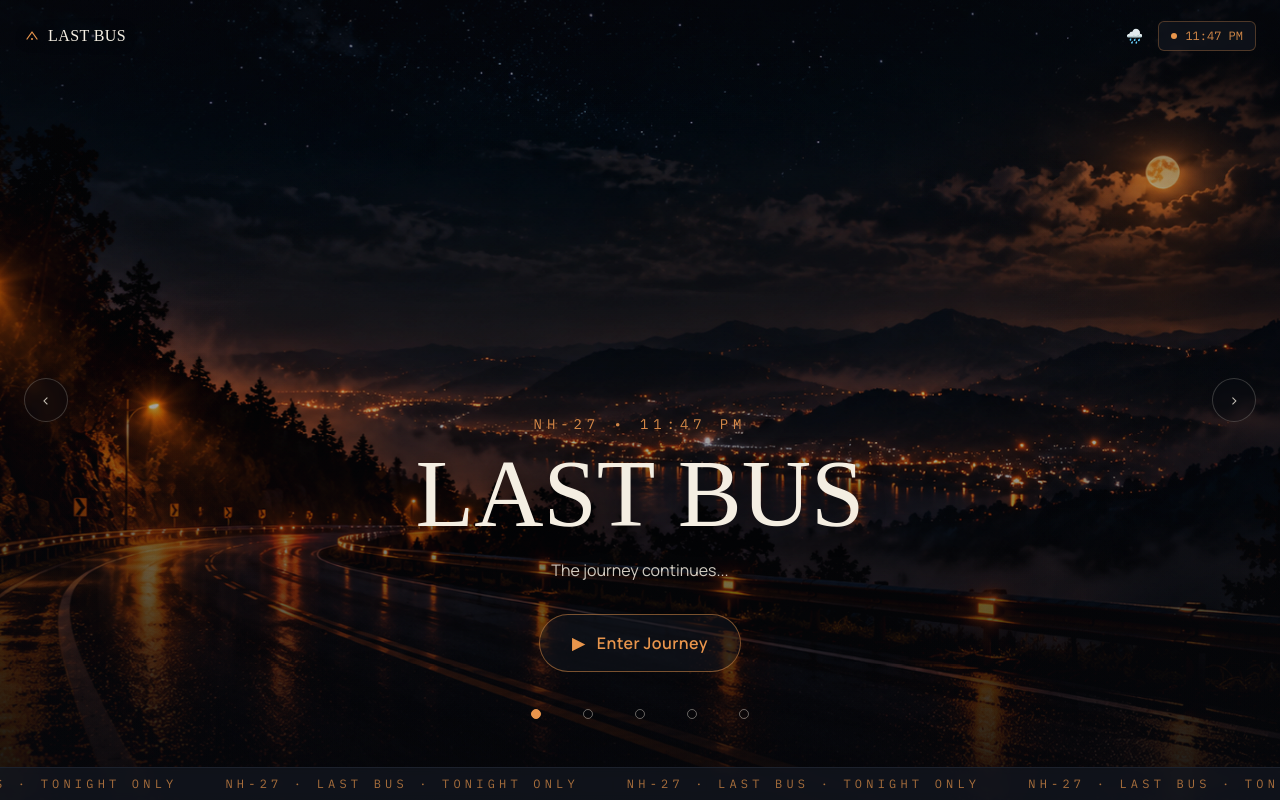
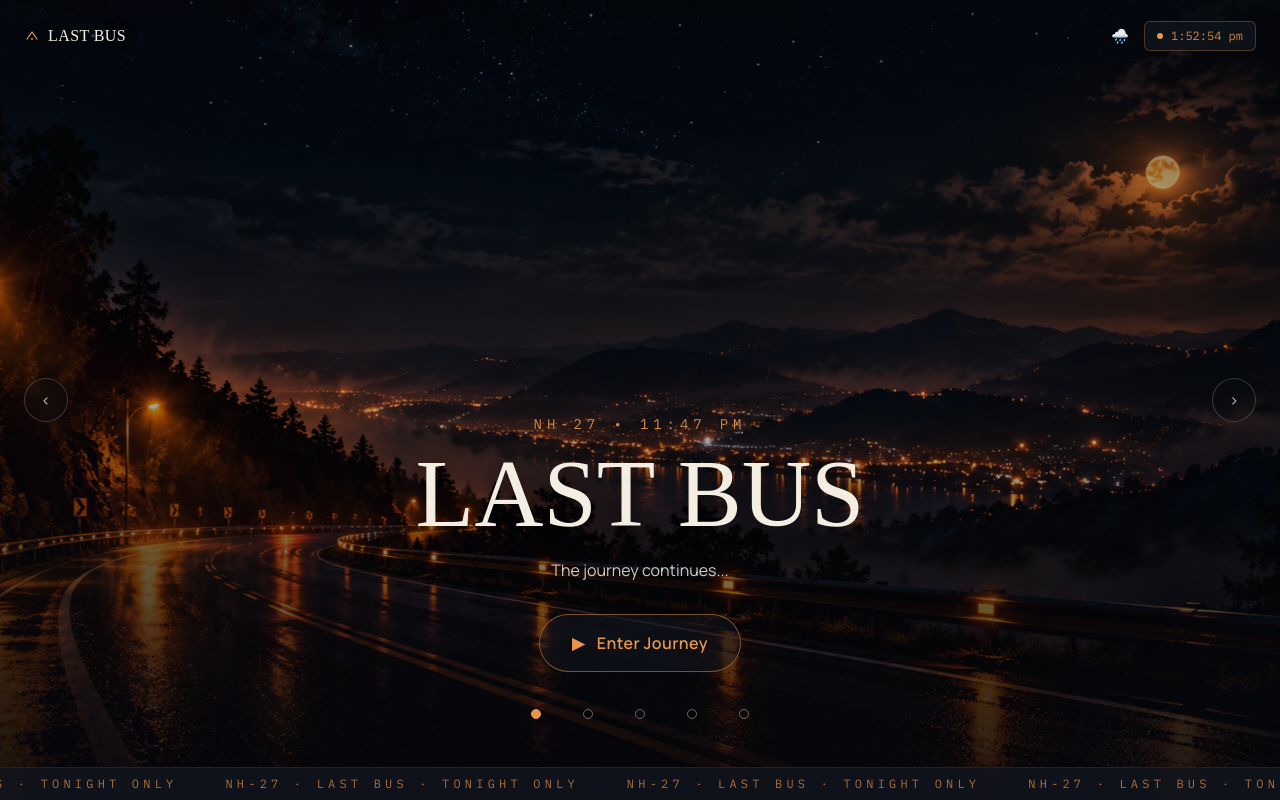
Before and after one commit to vishalmall8419/lastBus, a React (Vite) app: page / in a window 1280 px wide. Built offline with nearby package versions, Linux system fonts and the light colour scheme; no server answers; a web font is replaced by a local one.

Commit message:
new update

```diff
--- a/src/App.jsx
+++ b/src/App.jsx
@@ -6,6 +6,7 @@ import MusicPlayer from "./components/MusicSystem/MusicPlayer";
 import MoodSuggestion from "./components/MusicSystem/MoodSuggestion";
 import useMusic from "./hooks/useMusic";
 import useJourneyClock from "./hooks/useJourneyClock";
+import useCurrentTime from "./hooks/useCurrentTime";
 import heroSlides from "./data/heroSlides";
 import { resolveMoodChange } from "./utils/moodToPlaylistMap";
 
@@ -29,6 +30,7 @@ function AppContent() {
   const isFirstClockStep = useRef(true);
 
   const journeyClock = useJourneyClock(playerStatus !== "idle");
+  const currentTime = useCurrentTime();
 
   // Refs so the clock-progression effect below can read the *latest*
   // isPlaying/selectedMood without needing them in its dependency array —
@@ -39,8 +41,6 @@ function AppContent() {
   const selectedMoodRef = useRef(selectedMood);
   selectedMoodRef.current = selectedMood;
 
-  const journeyTime =
-    playerStatus === "idle" ? activeSlide.location.split("•").pop().trim() : journeyClock.time;
 
   const handleSlideChange = useCallback(
     (slide) => {
@@ -84,7 +84,7 @@ function AppContent() {
 
   return (
     <div className="relative min-h-screen w-full bg-night text-cream">
-      <TopNav journeyTime={journeyTime} isJourneyComplete={journeyClock.isJourneyComplete} />
+      <TopNav currentTime={currentTime} isJourneyComplete={journeyClock.isJourneyComplete} />
 
       <HeroCarousel
         onEnterJourney={startJourney}
--- a/src/components/JourneyClock/JourneyClock.jsx
+++ b/src/components/JourneyClock/JourneyClock.jsx
@@ -18,13 +18,19 @@ export default function JourneyClock({ time, isComplete = false }) {
   if (!time) return null;
 
   return (
-    <div className="lb-dash-badge" aria-hidden="true">
+    <div
+      className="lb-dash-badge"
+      aria-label={`Current India time: ${time}`}
+      title="Current India Standard Time"
+    >
       <span
         className={`h-1.5 w-1.5 rounded-full bg-amber ${
           isComplete ? "" : "animate-flicker motion-reduce:animate-none"
         }`}
+        aria-hidden="true"
       />
       <span>{time}</span>
+      <span className="sr-only">IST</span>
     </div>
   );
 }
--- a/src/components/Navigation/TopNav.jsx
+++ b/src/components/Navigation/TopNav.jsx
@@ -1,6 +1,7 @@
 import BrandMark from "./BrandMark";
 import JourneyClock from "../JourneyClock/JourneyClock";
 import useMusic from "../../hooks/useMusic";
+import PWAInstall from "../PWAInstall/PWAInstall";
 
 /**
  * Deliberately minimal: just the brand mark, a rain toggle, and the Journey
@@ -9,7 +10,7 @@ import useMusic from "../../hooks/useMusic";
  * here would open onto nothing. Add real nav items when those screens exist
  * instead of building chrome for pages that don't.
  */
-export default function TopNav({ journeyTime, isJourneyComplete }) {
+export default function TopNav({ currentTime, isJourneyComplete }) {
   const { rainEnabled, toggleRainEnabled } = useMusic();
 
   return (
@@ -20,6 +21,7 @@ export default function TopNav({ journeyTime, isJourneyComplete }) {
       </div>
 
       <div className="pointer-events-auto flex items-center gap-2">
+        <PWAInstall />
         <button
           type="button"
           aria-pressed={rainEnabled}
@@ -31,7 +33,7 @@ export default function TopNav({ journeyTime, isJourneyComplete }) {
         >
           <span aria-hidden="true">🌧️</span>
         </button>
-        <JourneyClock time={journeyTime} isComplete={isJourneyComplete} />
+        <JourneyClock time={currentTime} isComplete={isJourneyComplete} />
       </div>
     </header>
   );
--- /dev/null
+++ b/src/components/PWAInstall/PWAInstall.jsx
@@ -0,0 +1,43 @@
+import { useEffect, useState } from "react";
+
+export default function PWAInstall() {
+  const [installEvent, setInstallEvent] = useState(null);
+  const [showButton, setShowButton] = useState(false);
+
+  useEffect(() => {
+    const handler = (event) => {
+      event.preventDefault();
+      setInstallEvent(event);
+      setShowButton(true);
+    };
+
+    window.addEventListener("beforeinstallprompt", handler);
+
+    return () => window.removeEventListener("beforeinstallprompt", handler);
+  }, []);
+
+  const installApp = async () => {
+    if (!installEvent) return;
+
+    installEvent.prompt();
+    const { outcome } = await installEvent.userChoice;
+
+    if (outcome === "accepted") {
+      setInstallEvent(null);
+      setShowButton(false);
+    }
+  };
+
+  if (!showButton) return null;
+
+  return (
+    <button
+      type="button"
+      onClick={installApp}
+      className="rounded-full border border-amber/40 bg-night-panel/80 px-3 py-1.5 font-mono text-xs text-amber backdrop-blur-sm transition-colors hover:bg-amber/10"
+      aria-label="Install Last Bus app"
+    >
+      Install App
+    </button>
+  );
+}
--- /dev/null
+++ b/src/hooks/useCurrentTime.js
@@ -0,0 +1,25 @@
+import { useEffect, useState } from "react";
+
+/**
+ * Real current time for the UI, locked to India Standard Time.
+ * Updates every second so the clock stays live.
+ */
+export default function useCurrentTime() {
+  const getTime = () =>
+    new Intl.DateTimeFormat("en-IN", {
+      timeZone: "Asia/Kolkata",
+      hour: "numeric",
+      minute: "2-digit",
+      second: "2-digit",
+      hour12: true,
+    }).format(new Date());
+
+  const [time, setTime] = useState(getTime);
+
+  useEffect(() => {
+    const timer = setInterval(() => setTime(getTime()), 1000);
+    return () => clearInterval(timer);
+  }, []);
+
+  return time;
+}
--- a/src/main.jsx
+++ b/src/main.jsx
@@ -8,3 +8,12 @@ ReactDOM.createRoot(document.getElementById("root")).render(
     <App />
   </React.StrictMode>
 );
+
+
+if ("serviceWorker" in navigator) {
+  window.addEventListener("load", () => {
+    navigator.serviceWorker.register("/sw.js").catch((error) => {
+      console.warn("LAST BUS service worker registration failed:", error);
+    });
+  });
+}
```
